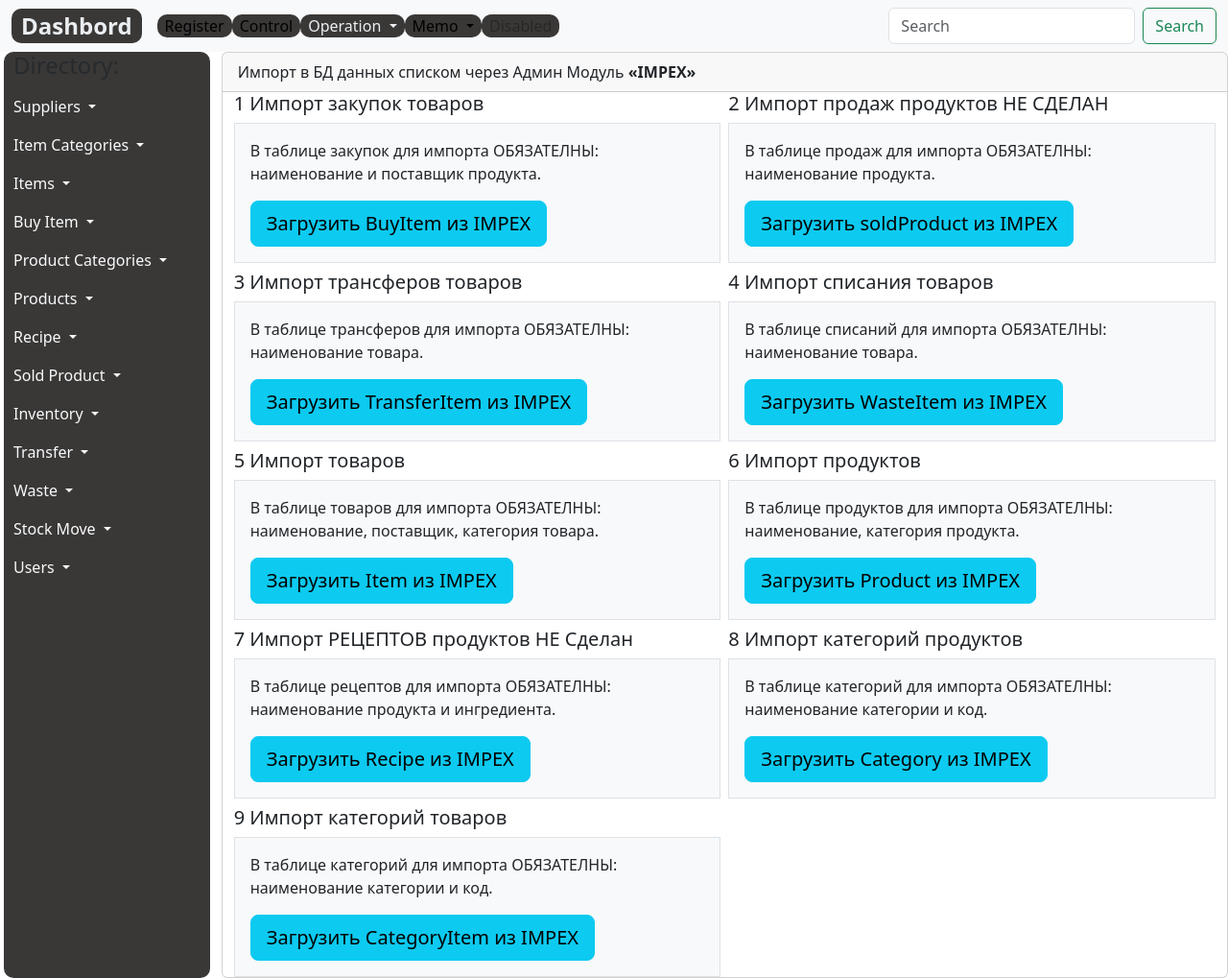
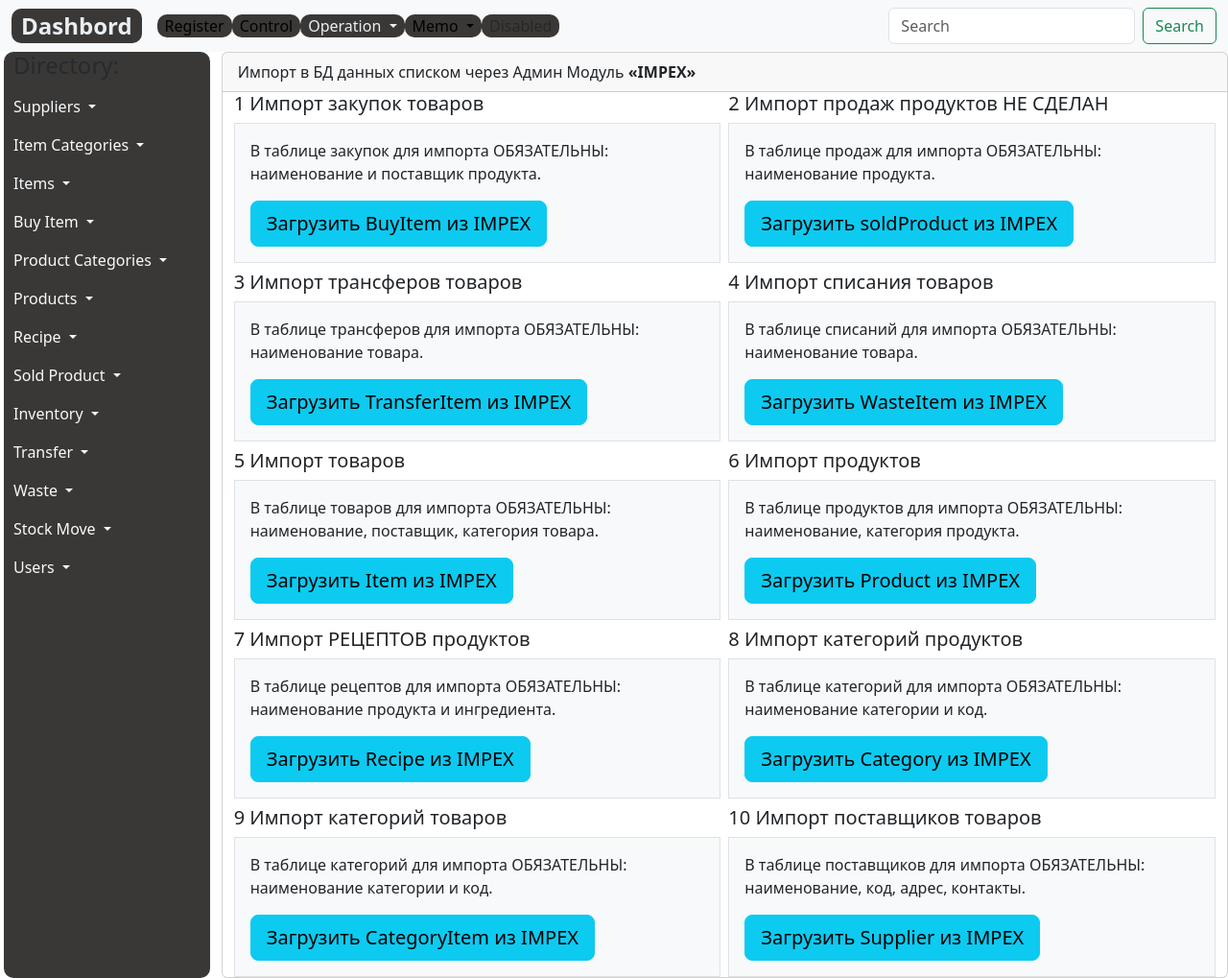
Before and after one commit to vasevyp/PMS, a Django app: page /impex/import/ in a window 1280 px wide. Shown: the whole page at 96% size. Run offline with Django 4.2, Linux system fonts and the light colour scheme; some libraries are stand-ins or nearby versions.

```diff
--- a/impex/templates/impex/impex_post.html
+++ b/impex/templates/impex/impex_post.html
@@ -20,7 +20,7 @@
           <div class="col-6">
             <h5>1 Импорт закупок товаров</h5>
             <div class="p-3 border bg-light">
-              <p style="font-size:1rem">В таблице закупок для импорта ОБЯЗАТЕЛНЫ: наименование и поставщик продукта.
+              <p style="font-size:1rem">В таблице закупок для импорта ОБЯЗАТЕЛЬНЫ: наименование и поставщик продукта.
               </p>
               {% if buyitem_success %}
               <div class="alert alert-success d-flex">
@@ -47,7 +47,7 @@
           <div class="col-6">
             <h5>2 Импорт продаж продуктов НЕ СДЕЛАН</h5>
             <div class="p-3 border bg-light">
-              <p style="font-size:1rem">В таблице продаж для импорта ОБЯЗАТЕЛНЫ: наименование продукта.
+              <p style="font-size:1rem">В таблице продаж для импорта ОБЯЗАТЕЛЬНЫ: наименование продукта.
               </p>
               {% if product_success %}
               <div class="alert alert-success d-flex">
@@ -75,7 +75,7 @@
           <div class="col-6">
             <h5>3 Импорт трансферов товаров</h5>
             <div class="p-3 border bg-light">
-              <p class="ht05">В таблице трансферов для импорта ОБЯЗАТЕЛНЫ: наименование товара.</p>
+              <p class="ht05">В таблице трансферов для импорта ОБЯЗАТЕЛЬНЫ: наименование товара.</p>
               {% if transferitem_success %}
               <div class="alert alert-success d-flex">
                 {{transferitem_success}}
@@ -102,7 +102,7 @@
           <div class="col-6">
             <h5>4 Импорт списания товаров</h5>
             <div class="p-3 border bg-light">
-              <p class="ht05">В таблице списаний для импорта ОБЯЗАТЕЛНЫ: наименование товара.</p>
+              <p class="ht05">В таблице списаний для импорта ОБЯЗАТЕЛЬНЫ: наименование товара.</p>
               {% if wasteitem_success %}
               <div class="alert alert-success d-flex">
                 {{wasteitem_success}}
@@ -130,7 +130,7 @@
           <div class="col-6">
             <h5>5 Импорт товаров</h5>
             <div class="p-3 border bg-light">
-              <p class="ht05">В таблице товаров для импорта ОБЯЗАТЕЛНЫ: наименование, поставщик, категория товара.</p>
+              <p class="ht05">В таблице товаров для импорта ОБЯЗАТЕЛЬНЫ: наименование, поставщик, категория товара.</p>
               {% if item_success %}
               <div class="alert alert-success d-flex">
                 {{item_success}}
@@ -156,7 +156,7 @@
           <div class="col-6">
             <h5>6 Импорт продуктов</h5>
             <div class="p-3 border bg-light">
-              <p style="font-size:1rem">В таблице продуктов для импорта ОБЯЗАТЕЛНЫ: наименование, категория продукта.
+              <p style="font-size:1rem">В таблице продуктов для импорта ОБЯЗАТЕЛЬНЫ: наименование, категория продукта.
               </p>
               {% if product_success %}
               <div class="alert alert-success d-flex">
@@ -181,9 +181,9 @@
           <!--/cell-->
           <!--cell-->
           <div class="col-6">
-            <h5>7 Импорт РЕЦЕПТОВ продуктов НЕ Сделан</h5>
+            <h5>7 Импорт РЕЦЕПТОВ продуктов</h5>
             <div class="p-3 border bg-light">
-              <p style="font-size:1rem">В таблице рецептов для импорта ОБЯЗАТЕЛНЫ: наименование продукта и ингредиента.
+              <p style="font-size:1rem">В таблице рецептов для импорта ОБЯЗАТЕЛЬНЫ: наименование продукта и ингредиента.
               </p>
               {% if recipe_success %}
               <div class="alert alert-success d-flex">
@@ -210,7 +210,7 @@
           <div class="col-6">
             <h5>8 Импорт категорий продуктов</h5>
             <div class="p-3 border bg-light">
-              <p style="font-size:1rem">В таблице категорий для импорта ОБЯЗАТЕЛНЫ: наименование категории и код. </p>
+              <p style="font-size:1rem">В таблице категорий для импорта ОБЯЗАТЕЛЬНЫ: наименование категории и код. </p>
               {% if category_success %}
               <div class="alert alert-success d-flex">
                 {{category_success}}
@@ -236,7 +236,7 @@
           <div class="col-6">
             <h5>9 Импорт категорий товаров</h5>
             <div class="p-3 border bg-light">
-              <p style="font-size:1rem">В таблице категорий для импорта ОБЯЗАТЕЛНЫ: наименование категории и код. </p>
+              <p style="font-size:1rem">В таблице категорий для импорта ОБЯЗАТЕЛЬНЫ: наименование категории и код. </p>
               {% if categoryitem_success %}
               <div class="alert alert-success d-flex">
                 {{categoryitem_success}}
@@ -258,6 +258,33 @@
             </div>
           </div>
           <!--/cell-->
+          <!--cell-->
+          <div class="col-6">
+            <h5>10 Импорт поставщиков товаров</h5>
+            <div class="p-3 border bg-light">
+              <p style="font-size:1rem">В таблице поставщиков для импорта ОБЯЗАТЕЛЬНЫ: наименование, код, адрес,
+                контакты. </p>
+              {% if supplier_success %}
+              <div class="alert alert-success d-flex">
+                {{supplier_success}}
+              </div>
+              <form action="{% url 'impex' %}" method="post" novalidate="novalidate">
+                {% csrf_token %}
+                <input id="payment-button" type="submit" class="btn btn-lg btn-success btn-block" name="export"
+                  value="Завершить импорт Supplier из IMPEX" />
+              </form>
+              {% else %}
+
+              <form action="{% url 'xsupplier' %}" method="post" novalidate="novalidate">
+                {% csrf_token %}
+                <input id="payment-button" type="submit" class="btn btn-lg btn-info btn-block" name="export"
+                  value="Загрузить Supplier из IMPEX" />
+              </form>
+              {% endif %}
+
+            </div>
+          </div>
+          <!--/cell-->
 
         </div>
       </div>
--- a/impex/urls.py
+++ b/impex/urls.py
@@ -1,12 +1,13 @@
 from django.urls import path
 
 from .views import impex_post
-from .addimpex import post_impex_category, post_impex_item, post_impex_product, post_impex_buyitem, post_impex_transfer_item, post_impex_waste_item, post_impex_recipe, post_impex_category_item
+from .addimpex import post_impex_category, post_impex_item, post_impex_product, post_impex_buyitem, post_impex_transfer_item, post_impex_waste_item, post_impex_recipe, post_impex_category_item, post_impex_supplier
 
 urlpatterns = [
     path('import/', impex_post, name='impex'),
     path('x-category/', post_impex_category, name='xcategory'),
     path('x-categoryitem/', post_impex_category_item, name='xcategoryitem'),
+    path('x-supplier/', post_impex_supplier, name='xsupplier'),
     path('x-item/', post_impex_item, name='xitem'),
     path('x-product/', post_impex_product, name='xproduct'),
     path('x-buyitem/', post_impex_buyitem, name='xbuyitem'),
--- a/mms22/settings.py
+++ b/mms22/settings.py
@@ -38,6 +38,7 @@ INSTALLED_APPS = [
     'django.contrib.sessions',
     'django.contrib.messages',
     'django.contrib.staticfiles',
+    # 'django.contrib.humanize',
     'bootstrap5',
     'import_export',
     # 'import_export_celery',
--- a/register/templates/register/products/recipes.html
+++ b/register/templates/register/products/recipes.html
@@ -2,7 +2,7 @@
 {% load static %}
 
 {% block title %}
-{{ block.super }}: {{ title }}
+{{ block.super }}: Recipe
 {% endblock %}
 
 {% block content %}
--- a/templates/base.html
+++ b/templates/base.html
@@ -1,6 +1,7 @@
 {% load static %}
 {# Load the tag library #}
 {% load bootstrap5 %}
+
 
 <!DOCTYPE html>
 
--- a/templates/base_simple.html
+++ b/templates/base_simple.html
@@ -1,6 +1,7 @@
 {% load static %}
 {# Load the tag library #}
 {% load bootstrap5 %}
+
 
 
 <!DOCTYPE html>
```
Also changed, not shown: control/templates/lists/inventory_list.html (+4 -3 lines), impex/addimpex.py (+58 -8 lines), db.sqlite3.
